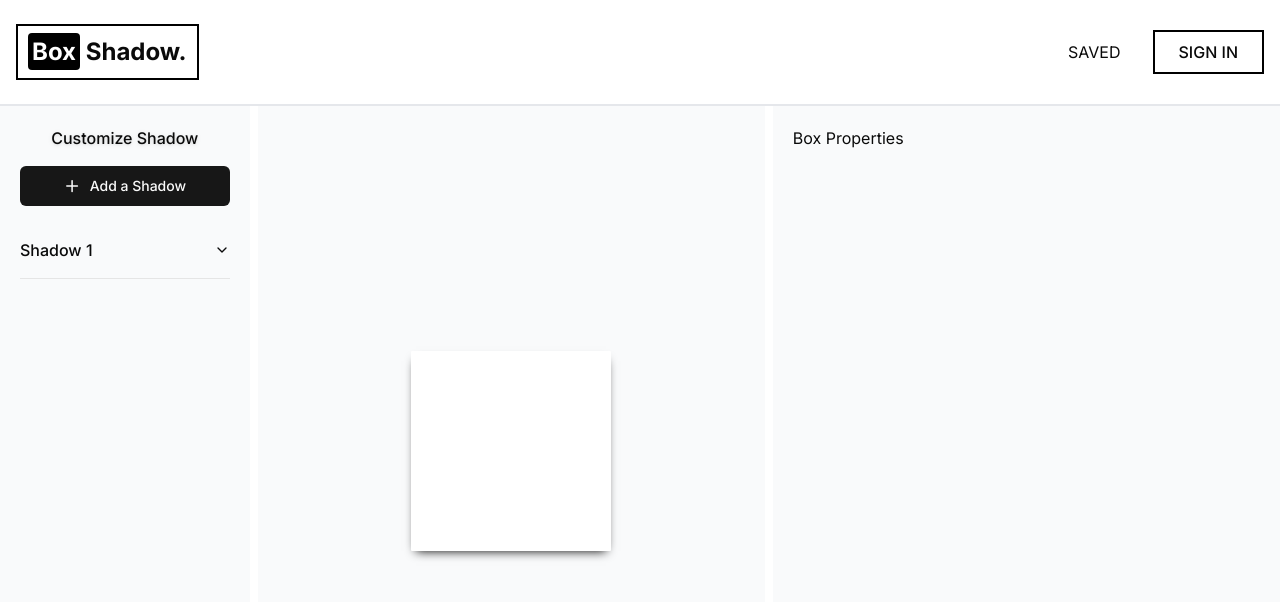
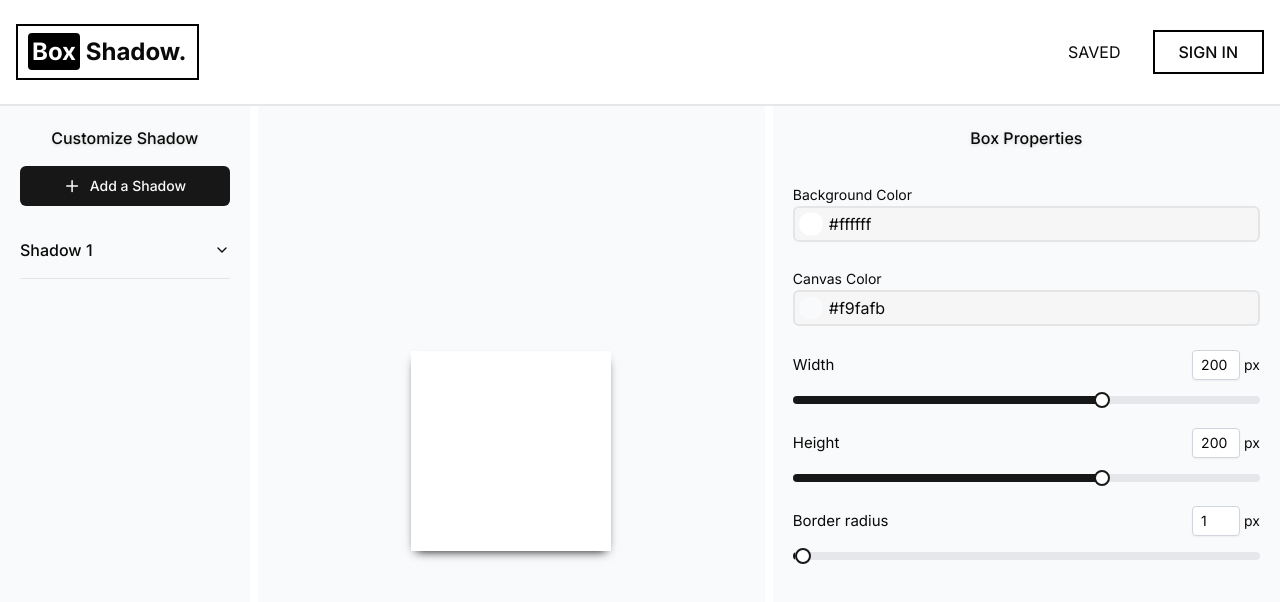
Before and after one commit to Rabe-Labs/Box-Shadow-Generator, a Next.js app: page / in a window 1280 px wide. Shown: the top 602 px of the page. Built offline with nearby package versions, Linux system fonts and the light colour scheme.

Commit message:
completed Box Propers section

```diff
--- a/src/app/page.tsx
+++ b/src/app/page.tsx
@@ -1,3 +1,4 @@
+import BoxPropsColumn from "@/components/boxPropsColumn/BoxPropsColumn";
 import GridColumns from "@/components/columns/GridColumns";
 import Navbar from "@/components/header/Navbar";
 import PreviewColumn from "@/components/previewColumn/PreviewColumn";
@@ -15,7 +16,9 @@ export default function Home() {
         <GridColumns className="h-[500px] lg:h-auto lg:col-span-2 p-0">
           <PreviewColumn />
         </GridColumns>
-        <GridColumns className="lg:col-span-2">Box Properties</GridColumns>
+        <GridColumns className="lg:col-span-2">
+          <BoxPropsColumn />
+        </GridColumns>
       </div>
     </main>
   );
--- /dev/null
+++ b/src/components/boxPropsColumn/BoxPropsColumn.tsx
@@ -0,0 +1,69 @@
+"use client";
+import React from "react";
+import ColumnTitle from "../shared/ColumnTitle";
+import useShadowContainer from "@/hooks/useShadowContainer";
+import ColorPicker from "../shared/ColorPicker";
+import { IContainerProps } from "@/context/shadowContainerContext.types";
+import ShadowSlider from "../shared/ItemSlider";
+
+interface IBoxPropsColumnProps {}
+
+const BoxPropsColumn = (props: IBoxPropsColumnProps) => {
+  const {
+    contextState: { containerProps },
+    setContainerProperty,
+  } = useShadowContainer();
+
+  const handleValueChange = (
+    boxPropsKey: keyof IContainerProps,
+    val: string
+  ) => {
+    setContainerProperty(boxPropsKey, val);
+  };
+
+  return (
+    <section className="flex flex-col gap-6">
+      <ColumnTitle name="Box Properties" />
+      <div className="mt-2">
+        <ColorPicker
+          name={"Background Color"}
+          itemKey={"backgroundColor"}
+          defaultColor={containerProps.backgroundColor}
+          handleChange={handleValueChange}
+        />
+      </div>
+      <ColorPicker
+        name={"Canvas Color"}
+        itemKey={"canvasColor"}
+        defaultColor={containerProps.canvasColor}
+        handleChange={handleValueChange}
+      />
+      <ShadowSlider
+        handleChange={handleValueChange}
+        name={"width"}
+        label={"Width"}
+        defaultVal={[containerProps.width]}
+        max={300}
+        min={0}
+      />
+      <ShadowSlider
+        handleChange={handleValueChange}
+        name={"height"}
+        label={"Height"}
+        defaultVal={[containerProps.height]}
+        max={300}
+        min={0}
+      />
+      <ShadowSlider
+        handleChange={handleValueChange}
+        name={"borderRadius"}
+        label={"Border radius"}
+        defaultVal={[containerProps.borderRadius]}
+        max={200}
+        min={0}
+      />
+    </section>
+  );
+};
+
+export default BoxPropsColumn;
--- a/src/components/previewColumn/PreviewColumn.tsx
+++ b/src/components/previewColumn/PreviewColumn.tsx
@@ -1,12 +1,25 @@
 "use client";
 import useShadowContainer from "@/hooks/useShadowContainer";
-import { getAllBoxShadows } from "@/lib/utils";
+import { cn, getAllBoxShadows } from "@/lib/utils";
 import { CSSProperties, useEffect, useState } from "react";
+
+// export interface IBoxShadowProps extends HTMLAttributes<HTMLDivElement> {
+//   id: string;
+//   horizontalOffset: number;
+//   verticalOffset: number;
+//   blurRadius: number;
+//   spreadRadius: number;
+//   color: string;
+//   inset?: boolean;
+//   active?: boolean;
+// }
 
 const PreviewColumn = () => {
   const { contextState } = useShadowContainer();
   const [boxShadowStyle, setBoxShadowStyle] = useState<CSSProperties>();
   //console.log("contextState", contextState.containerProps);
+
+  const { canvasColor, ...containerProps } = contextState.containerProps;
 
   useEffect(() => {
     const boxShadow = getAllBoxShadows(contextState.boxShadows);
@@ -20,8 +33,14 @@ const PreviewColumn = () => {
     setBoxShadowStyle(shadowStyle);
   }, [contextState]);
   return (
-    <section className="h-full w-full grid place-content-center overflow-hidden">
-      <div style={{ ...contextState.containerProps, ...boxShadowStyle }} />
+    <section
+      style={{ backgroundColor: canvasColor }}
+      className={cn(
+        "h-full w-full grid place-content-center overflow-hidden",
+        canvasColor
+      )}
+    >
+      <div style={{ ...containerProps, ...boxShadowStyle }} />
     </section>
   );
 };
--- a/src/components/shadowColumn/ShadowAccordin.tsx
+++ b/src/components/shadowColumn/ShadowAccordin.tsx
@@ -2,8 +2,8 @@ import React, { useState, ChangeEvent } from "react";
 import { IBoxShadowProps } from "./shadow.types";
 import { Trash } from "lucide-react";
 import { Button } from "../ui/button";
-import ColorPicker from "./ColorPicker";
-import ShadowSlider from "./ShadowSlider";
+import ColorPicker from "../shared/ColorPicker";
+import ShadowSlider from "../shared/ItemSlider";
 import { Checkbox } from "../ui/checkbox";
 import {
   Accordion,
@@ -51,8 +51,8 @@ const AccordinItem = ({ index, shadowProp }: IAccordinItemProps) => {
     setShadowProperty(shadowProp.id, nameOfTheKey, val);
   };
 
-  const handleColorValueChange = (clr: string) => {
-    setShadowProperty(shadowProp.id, "color", clr);
+  const handleColorValueChange = (key: keyof IBoxShadowProps, clr: string) => {
+    setShadowProperty(shadowProp.id, key, clr);
   };
 
   return (
@@ -111,6 +111,7 @@ const AccordinItem = ({ index, shadowProp }: IAccordinItemProps) => {
           {/* COLOR PICKER */}
           <div className="mt-4">
             <ColorPicker
+              itemKey="color"
               defaultColor={shadowProp.color}
               handleChange={handleColorValueChange}
             />
@@ -139,7 +140,7 @@ const AccordinItem = ({ index, shadowProp }: IAccordinItemProps) => {
               name={"blurRadius"}
               defaultVal={[shadowProp.blurRadius]}
               max={200}
-              min={-200}
+              min={0}
             />
             <ShadowSlider
               handleChange={handleSliderValueChange}
@@ -147,7 +148,7 @@ const AccordinItem = ({ index, shadowProp }: IAccordinItemProps) => {
               label={"Spread radius"}
               defaultVal={[shadowProp.spreadRadius]}
               max={200}
-              min={-200}
+              min={-99}
             />
           </div>
         </div>
--- a/src/components/shadowColumn/ShadowColumn.tsx
+++ b/src/components/shadowColumn/ShadowColumn.tsx
@@ -5,17 +5,14 @@ import ShadowAccordin from "./ShadowAccordin";
 import { IBoxShadowProps } from "./shadow.types";
 import { Plus } from "lucide-react";
 import useShadowContainer from "@/hooks/useShadowContainer";
+import ColumnTitle from "../shared/ColumnTitle";
 
 const ShadowSection = () => {
   const { addNewShadow } = useShadowContainer();
 
   return (
     <section className="flex flex-col gap-4">
-      <h1 className="lg:text-center">
-        <span className="text-md drop-shadow font-medium">
-          Customize Shadow
-        </span>
-      </h1>
+      <ColumnTitle name="Customize Shadow" />
       <div className="flex items-center">
         {/* <button className=""></button> */}
         <Button className="flex items-center gap-2" onClick={addNewShadow}>
--- a/src/components/shadowColumn/ColorPicker.tsx
+++ b/src/components/shared/ColorPicker.tsx
@@ -1,25 +1,38 @@
 "use client";
-import { useEffect, useState } from "react";
+import { IContainerProps } from "@/context/shadowContainerContext.types";
+import { HTMLAttributes, useEffect, useState } from "react";
+import { IBoxShadowProps } from "../shadowColumn/shadow.types";
 
-interface IColorPickerProps {
+interface IColorPickerProps extends HTMLAttributes<HTMLDivElement> {
+  name?: string;
+  itemKey: keyof IContainerProps | keyof IBoxShadowProps;
   defaultColor?: string;
-  handleChange: (clr: string) => void;
+  handleChange: (
+    itemKey: keyof IContainerProps | keyof IBoxShadowProps,
+    val: string
+  ) => void;
 }
 
 function ColorPicker({
+  className,
+  itemKey,
+  name = "color",
   defaultColor = "#000000",
   handleChange,
 }: IColorPickerProps) {
   const [colorValue, setColorValue] = useState(defaultColor);
 
   useEffect(() => {
-    handleChange(colorValue);
+    handleChange(itemKey, colorValue);
+
     // eslint-disable-next-line react-hooks/exhaustive-deps
   }, [colorValue]);
 
   return (
-    <div className="input-label">
-      <label htmlFor="icon-color">Color</label>
+    <div className="">
+      <label htmlFor="icon-color" className="text-sm mt-2">
+        {name}
+      </label>
       <div className="w-full border-2 bg-[#f6f6f7] p-1 rounded-md">
         <div className="grid grid-cols-[30px,auto]">
           {/* color-input-wrapper */}
--- /dev/null
+++ b/src/components/shared/ColumnTitle.tsx
@@ -0,0 +1,16 @@
+import { cn } from "@/lib/utils";
+import { HTMLAttributes } from "react";
+
+interface IColumnTitleProps extends HTMLAttributes<HTMLDivElement> {
+  name: string;
+}
+
+const ColumnTitle = ({ name, className }: IColumnTitleProps) => {
+  return (
+    <h1 className={cn("lg:text-center", className)}>
+      <span className="text-md drop-shadow font-medium">{name}</span>
+    </h1>
+  );
+};
+
+export default ColumnTitle;
--- a/src/components/shadowColumn/ShadowSlider.tsx
+++ b/src/components/shared/ItemSlider.tsx
@@ -1,16 +1,22 @@
 import { ChangeEvent, useState, useEffect } from "react";
 import { Slider } from "../ui/slider";
-import { IBoxShadowProps } from "./shadow.types";
-import { ShadowKey } from "@/context/shadowContainerContext.types";
+import { IBoxShadowProps } from "../shadowColumn/shadow.types";
+import {
+  IContainerProps,
+  ShadowKey,
+} from "@/context/shadowContainerContext.types";
 
 interface IShadowSliderProps {
   defaultVal: number[];
   min: number;
   max: number;
   label: string;
-  name: keyof IBoxShadowProps;
+  name: keyof IContainerProps | keyof IBoxShadowProps;
   value?: number;
-  handleChange: (key: keyof IBoxShadowProps, val: number) => void;
+  handleChange: (
+    key: keyof IBoxShadowProps | keyof IContainerProps,
+    val: number
+  ) => void;
 }
 
 const ShadowSlider = ({
@@ -26,7 +32,7 @@ const ShadowSlider = ({
   useEffect(() => {
     handleChange(name, sliderValue[0]);
     // eslint-disable-next-line react-hooks/exhaustive-deps
-  }, [sliderValue]);
+  }, [sliderValue, setSliderValue]);
 
   return (
     <div className="space-y-4">
@@ -38,10 +44,22 @@ const ShadowSlider = ({
           <div className="flex gap-1 items-center">
             <input
               value={sliderValue[0]}
-              onChange={(e) => setSliderValue([Number(e.target.value)])}
-              name="sliderValue"
-              min="10"
-              max="100"
+              onChange={(e) => {
+                if (name === "blurRadius" && Number(e.target.value) < 0) {
+                  setSliderValue([0]);
+                  return;
+                } else if (
+                  name === "spreadRadius" &&
+                  Number(e.target.value) < -99
+                ) {
+                  setSliderValue([-99]);
+                  return;
+                }
+                setSliderValue([Number(e.target.value)]);
+              }}
+              min={min}
+              max={max}
+              name={name}
               type="number"
               className="w-12 border border-gray-300 appearance-none bg-white shadow-sm px-2 py-1 text-sm rounded-sm
               focus:outline-none focus:ring-2 focus:ring-blue-600"
--- a/src/context/shadowContainerContext.tsx
+++ b/src/context/shadowContainerContext.tsx
@@ -28,6 +28,7 @@ const defaultContainerProps: IContainerProps = {
   height: 200,
   borderRadius: 1,
   backgroundColor: "#ffffff",
+  canvasColor: "#f9fafb",
 };
 
 const initialState: IBoxShadowState = {
--- a/src/context/shadowContainerContext.types.ts
+++ b/src/context/shadowContainerContext.types.ts
@@ -20,6 +20,7 @@ export interface IContainerProps {
   height: number;
   borderRadius: number;
   backgroundColor: string;
+  canvasColor: string;
 }
 
 export interface IBoxShadowState {
--- a/src/lib/utils.ts
+++ b/src/lib/utils.ts
@@ -23,5 +23,8 @@ const getBoxShadow = (boxShadowProps: IBoxShadowProps): string =>
 
 export const getAllBoxShadows = (boxShadowProps: IBoxShadowProps[]) =>
   boxShadowProps
-    .map((currentShadow) => getBoxShadow(currentShadow).trim())
+    .map((currentShadow) => {
+      console.log("getBoxShadow", getBoxShadow(currentShadow).trim());
+      return getBoxShadow(currentShadow).trim();
+    })
     .join(", ");
```
